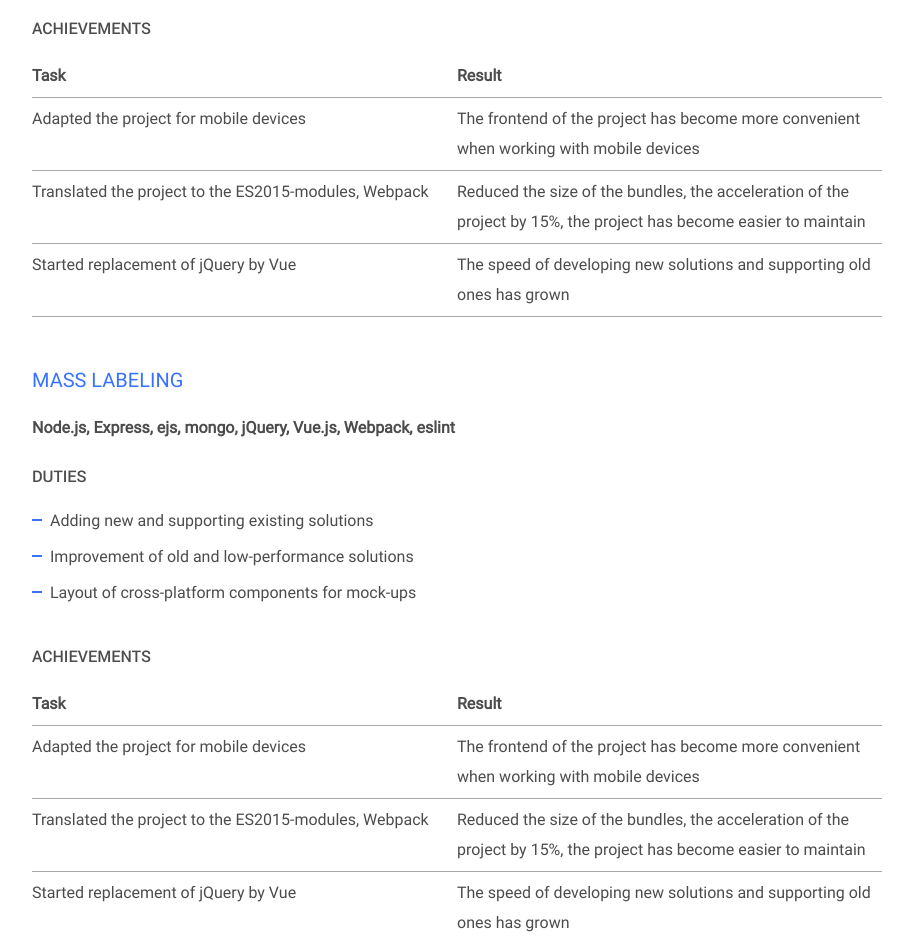
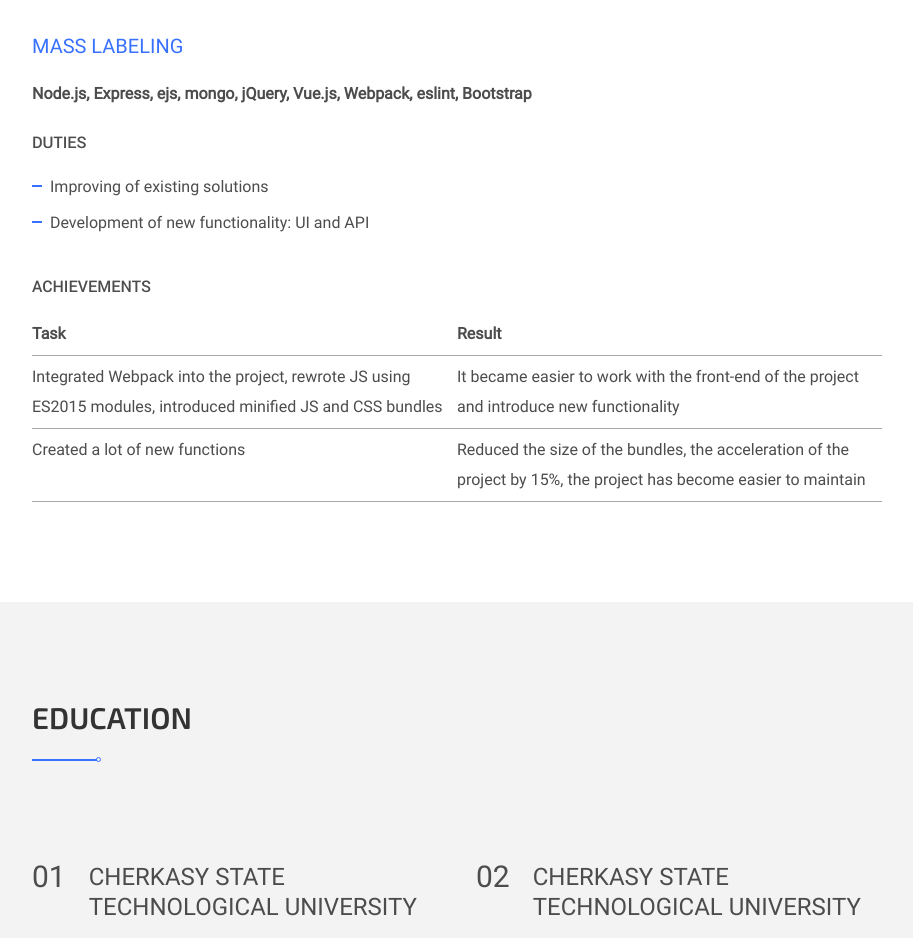
Before and after one commit to v3il/my-visit-card, a Vue app: page /#/about in a window 1280 px wide. Shown: the part 2680-3618 px from the top of the page, without its empty margins (278-1191 px from the left). Built offline with nearby package versions, Linux system fonts and the light colour scheme.

Commit message:
Provided some info about ucalc and mass-labeling projects

```diff
--- a/src/components/content/AboutSection.vue
+++ b/src/components/content/AboutSection.vue
@@ -212,6 +212,7 @@
                             </tbody>
                         </table>
 
+
                         <h1 class="experience-info-block__project-name">
                             Stat module for uCalc project
                         </h1>
@@ -229,7 +230,7 @@
                                 <div class="list-item__pointer"></div>
 
                                 <div class="list-item__text">
-                                    Adding new and supporting existing solutions
+                                    Create custom charts of different types according to mock-ups
                                 </div>
                             </li>
 
@@ -237,7 +238,7 @@
                                 <div class="list-item__pointer"></div>
 
                                 <div class="list-item__text">
-                                    Improvement of old and low-performance solutions
+                                    Visualize data from server using created charts
                                 </div>
                             </li>
 
@@ -245,7 +246,38 @@
                                 <div class="list-item__pointer"></div>
 
                                 <div class="list-item__text">
-                                    Layout of cross-platform components for mock-ups
+                                    Create UI for integration of Yandex.Metrica and Google Analytics
+                                </div>
+                            </li>
+                        </ul>
+
+
+                        <h1 class="experience-info-block__project-name">
+                            Mass Labeling
+                        </h1>
+
+                        <p class="experience-info-block__project-technologies">
+                            Node.js, Express, ejs, mongo, jQuery, Vue.js, Webpack, eslint, Bootstrap
+                        </p>
+
+                        <h3 class="default-title">
+                            Duties
+                        </h3>
+
+                        <ul class="list">
+                            <li class="list-item">
+                                <div class="list-item__pointer"></div>
+
+                                <div class="list-item__text">
+                                    Improving of existing solutions
+                                </div>
+                            </li>
+
+                            <li class="list-item">
+                                <div class="list-item__pointer"></div>
+
+                                <div class="list-item__text">
+                                    Development of new functionality: UI and API
                                 </div>
                             </li>
                         </ul>
@@ -264,95 +296,20 @@
 
                             <tbody class="achievements-table__body">
                             <tr class="achievements-table__item">
-                                <td class="achievements-table__item__task">Adapted the project for mobile devices</td>
+                                <td class="achievements-table__item__task">
+                                    Integrated Webpack into the project, rewrote JS using ES2015 modules,
+                                    introduced minified JS and CSS bundles
+                                </td>
                                 <td class="achievements-table__item__result">
-                                    The frontend of the project has become more convenient when working with mobile devices
+                                    It became easier to work with the front-end of the project and introduce new functionality
                                 </td>
                             </tr>
                             <tr class="achievements-table__item">
-                                <td class="achievements-table__item__task">Translated the project to the ES2015-modules, Webpack</td>
+                                <td class="achievements-table__item__task">
+                                    Created a lot of new functions
+                                </td>
                                 <td class="achievements-table__item__result">
                                     Reduced the size of the bundles, the acceleration of the project by 15%, the project has become easier to maintain
-                                </td>
-                            </tr>
-                            <tr class="achievements-table__item">
-                                <td class="achievements-table__item__task">Started
-                                    replacement of jQuery by Vue</td>
-                                <td class="achievements-table__item__result">
-                                    The speed of developing new solutions and supporting old ones has grown
-                                </td>
-                            </tr>
-                            </tbody>
-                        </table>
-
-                        <h1 class="experience-info-block__project-name">
-                            Mass Labeling
-                        </h1>
-
-                        <p class="experience-info-block__project-technologies">
-                            Node.js, Express, ejs, mongo, jQuery, Vue.js, Webpack, eslint
-                        </p>
-
-                        <h3 class="default-title">
-                            Duties
-                        </h3>
-
-                        <ul class="list">
-                            <li class="list-item">
-                                <div class="list-item__pointer"></div>
-
-                                <div class="list-item__text">
-                                    Adding new and supporting existing solutions
-                                </div>
-                            </li>
-
-                            <li class="list-item">
-                                <div class="list-item__pointer"></div>
-
-                                <div class="list-item__text">
-                                    Improvement of old and low-performance solutions
-                                </div>
-                            </li>
-
-                            <li class="list-item">
-                                <div class="list-item__pointer"></div>
-
-                                <div class="list-item__text">
-                                    Layout of cross-platform components for mock-ups
-                                </div>
-                            </li>
-                        </ul>
-
-                        <h3 class="experience-description__achievements-title default-title">
-                            Achievements
-                        </h3>
-
-                        <table class="experience-description__achievements-table achievements-table">
-                            <thead class="achievements-table__head">
-                            <tr class="achievements-table__title-row">
-                                <th class="achievements-table__th">Task</th>
-                                <th class="achievements-table__th">Result</th>
-                            </tr>
-                            </thead>
-
-                            <tbody class="achievements-table__body">
-                            <tr class="achievements-table__item">
-                                <td class="achievements-table__item__task">Adapted the project for mobile devices</td>
-                                <td class="achievements-table__item__result">
-                                    The frontend of the project has become more convenient when working with mobile devices
-                                </td>
-                            </tr>
-                            <tr class="achievements-table__item">
-                                <td class="achievements-table__item__task">Translated the project to the ES2015-modules, Webpack</td>
-                                <td class="achievements-table__item__result">
-                                    Reduced the size of the bundles, the acceleration of the project by 15%, the project has become easier to maintain
-                                </td>
-                            </tr>
-                            <tr class="achievements-table__item">
-                                <td class="achievements-table__item__task">Started
-                                    replacement of jQuery by Vue</td>
-                                <td class="achievements-table__item__result">
-                                    The speed of developing new solutions and supporting old ones has grown
                                 </td>
                             </tr>
                             </tbody>
```
